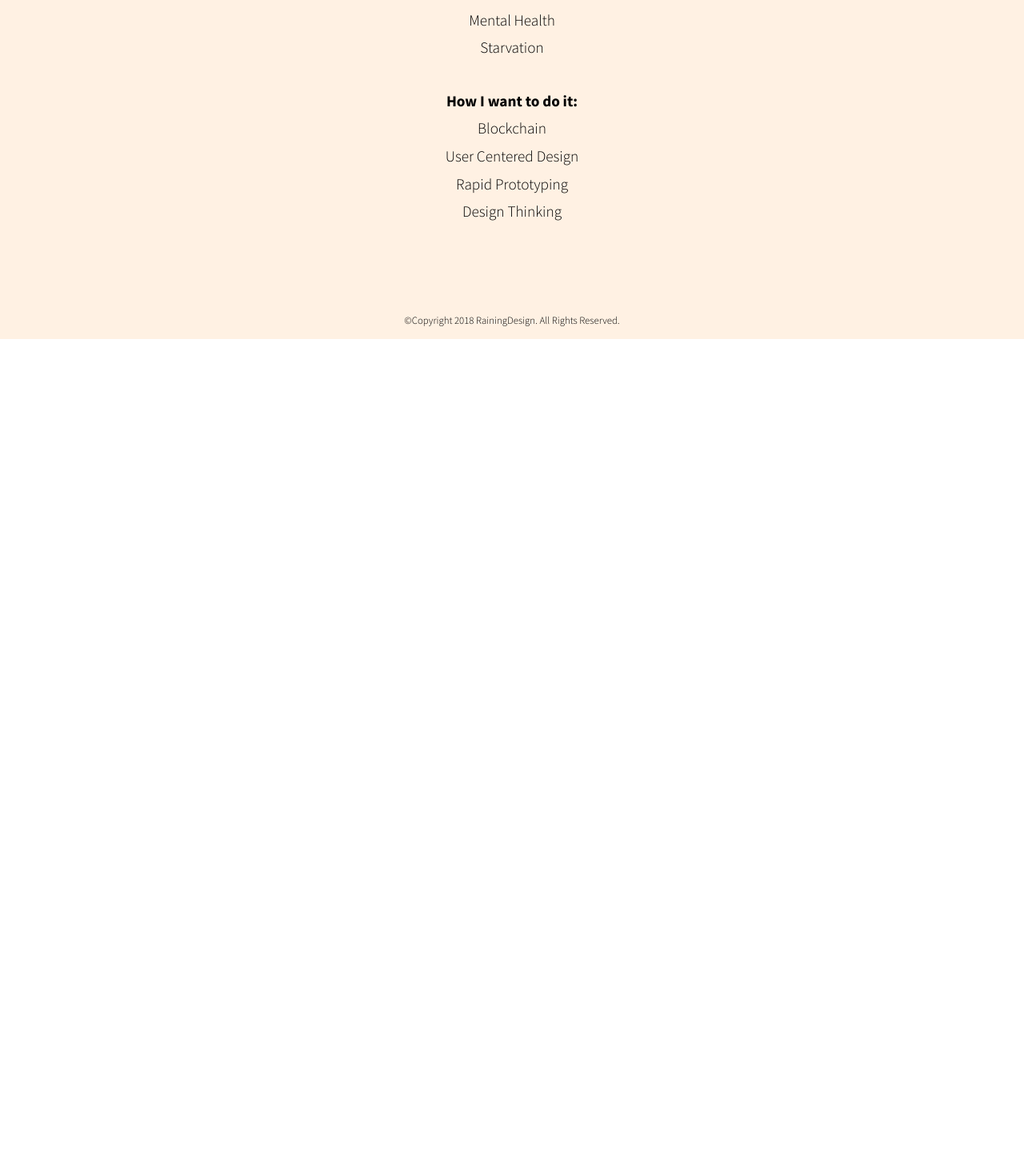
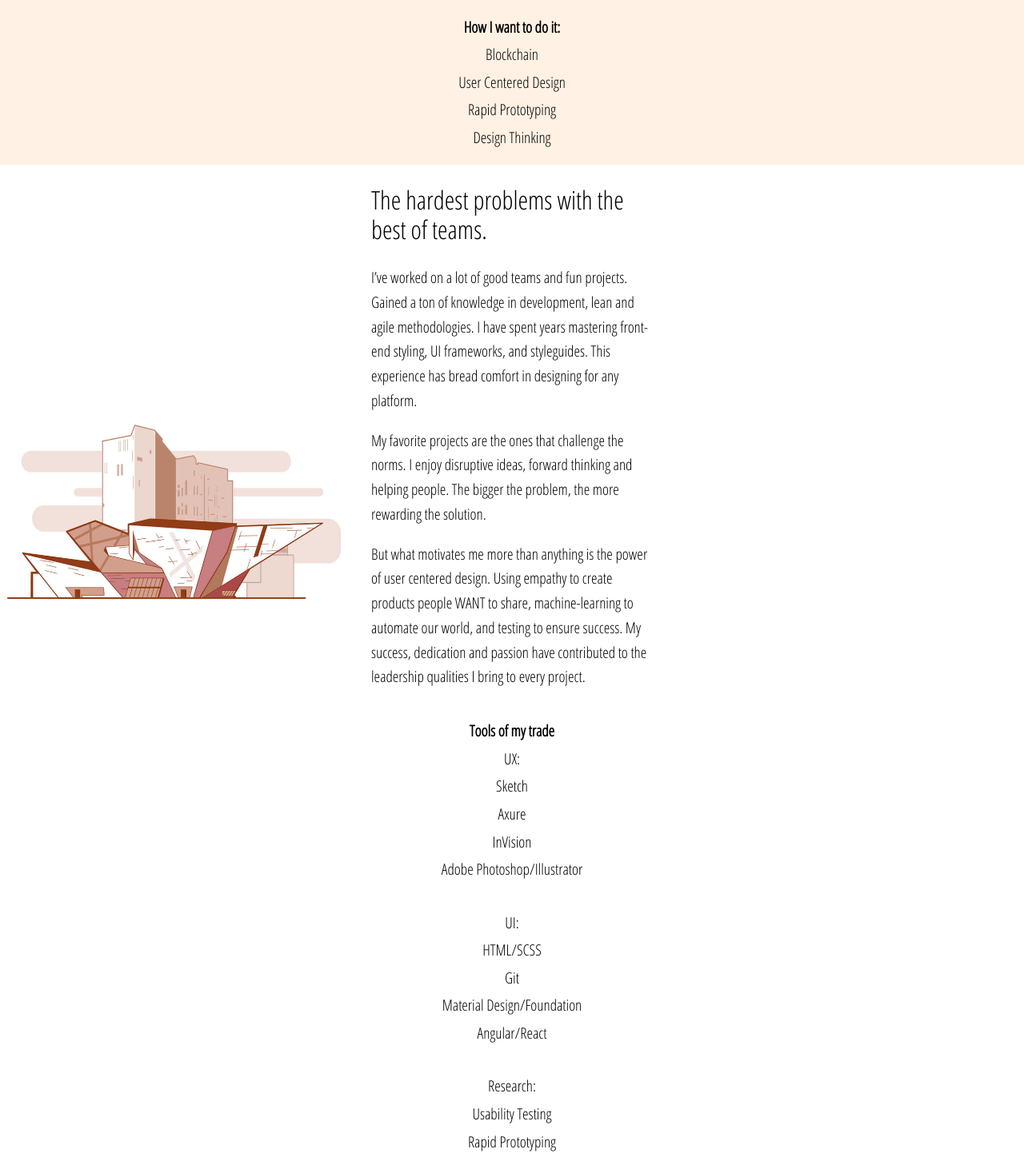
Before and after one commit to wfsterling/raining.design, a Vue app: page / in a window 1280 px wide. Shown: the part 1324-2776 px from the top of the page at 80% size. Before the commit the page ends 1748 px from the top, so only its background shows below. Built offline with nearby package versions, Linux system fonts and the light colour scheme.

Commit message:
adding fontawesome icons

```diff
--- a/src/components/Home.scss
+++ b/src/components/Home.scss
@@ -9,15 +9,84 @@ html, body {
     font-family: 'Source Sans Pro', sans-serif;
     font-weight: 300;
     background-color: white;
+    color: black;
+}
+a {
+    text-decoration: none;
+    color: $primary;
 }
 p {
     font-size: 1.2em;
     line-height: 1.6em;
 }
-h3{
+h1, h2, h3, h4, h5, h6, p, html, body, ul, li, div, i, b, footer {
     font-family: 'Open Sans Condensed', sans-serif;
 }
+h2 {
+    font-weight: 300;
+    font-size: 2em;
+}
+.bg{
+    background-color: white;
+}
+.content {
+    grid-column-start: 2;
+    grid-column-end: 3;
 
+    ul {
+        list-style-type: none;
+        text-align: center;
+        padding-top: 1em;
+        margin-left: 0;
+        padding-left: 0;
+        lh {
+            font-size: 1.2em;
+            font-weight: 700;
+        }
+        li {
+            font-size: 1.2em;
+            line-height: 1.8;
+
+        }
+    }
+}
+.full {
+    width: 100%;
+    margin: 0;
+    padding: 0;
+    float:none;
+}
+.mobile-only {
+    display: none;
+    @media screen and (max-width: 650px){
+        display: inherit;
+    }
+}
+
+.dots {
+    display: grid;
+    grid-template-columns: 1fr 1fr 1fr 1fr 1fr;
+    grid-template-rows: 1fr;
+    width: 80%;
+    justify-self: end;
+    grid-row-gap: 1.2em;
+
+    @media screen and (max-width:500px){
+        grid-row-gap: .8em;
+    }
+}
+.dot {
+    width: 1em;
+    height: 1em;
+    border-radius: 1em;
+    background-color: $accent;
+    @media screen and (max-width:500px){
+        width: .6em;
+        height: .6em;
+    }
+}
+
+// :::SECTIONS:::
 .main-wrapper {
     width: 100%;
 }
@@ -230,31 +299,35 @@ nav {
     background-color: #fff1e3;
     color: black;
     display: grid;
-    grid-template-columns: auto 20em auto;
+    grid-template-columns: auto 22em auto;
 
-    .intro2-content {
-        grid-column-start: 2;
-        grid-column-end: 3;
-    }
-    ul {
-        list-style-type: none;
-        text-align: center;
-        padding-top: 1em;
-        margin-left: 0;
-        padding-left: 0;
-        lh {
-            font-size: 1.2em;
-            font-weight: 700;
-        }
-        li {
-            font-size: 1.2em;
-            line-height: 1.8;
 
-        }
-
-    }
 
 }
+.full.how {
+    max-width: 1900px;
+    color: black;
+    display: grid;
+    grid-template-columns: auto 22em auto;
+    position: relative;
+    background: white url("../assets/art-museum.jpg") 0 20% no-repeat;
+    background-size: 36%;
+    .how-image {
+        position: absolute;
+        left: 0;
+        top: 8em;
+    }
+}
+
+
+
+
+
+
+
+
+
+
 footer {
     width: 100%;
     padding-top: 5em;
@@ -265,42 +338,20 @@ footer {
         font-size: .8em;
 
     }
-}
-.content {
-    max-width: 1300px;
-    width: 100%;
-    margin: 0 auto;
-}
-
-.mobile-only {
-    display: none;
-    @media screen and (max-width: 650px){
-        display: inherit;
+    ul {
+        width: 100%;
+        margin: 0;
+        padding: 0;
+        list-style: none;
+        display: grid;
+        grid-template-columns:  auto auto auto auto;
+        li {
+            font-size: 1.2em;
+            text-align: center;
+        }
     }
 }
 
-.dots {
-    display: grid;
-    grid-template-columns: 1fr 1fr 1fr 1fr 1fr;
-    grid-template-rows: 1fr;
-    width: 80%;
-    justify-self: end;
-    grid-row-gap: 1.2em;
-
-    @media screen and (max-width:500px){
-        grid-row-gap: .8em;
-    }
-}
-.dot {
-    width: 1em;
-    height: 1em;
-    border-radius: 1em;
-    background-color: $accent;
-    @media screen and (max-width:500px){
-        width: .6em;
-        height: .6em;
-    }
-}
 .r1 {
     grid-column-start: 5;
 }
--- a/src/components/Home.vue
+++ b/src/components/Home.vue
@@ -1,8 +1,7 @@
 <template>
   <div class="main-wrapper">
-
+    <!-- INTRO -->
     <div class="intro-wrapper">
-
       <div class="intro">
         <div id="intro-a">
           <h3>Raining Design</h3>
@@ -41,6 +40,7 @@
         </div>
       </div>
 
+      <!-- NAVIGATION -->
       <nav>
         <ul class="navigation">
           <li>About</li>
@@ -56,11 +56,11 @@
       <div class="hero-mobile">
         <img src="../assets/b-profile-mobile.png" />
       </div>
+    </div>
 
-
-    </div>
+    <!-- INTRO 2 -->
     <div class="intro2-wrapper">
-      <div class="intro2-content">
+      <div class="content">
         <p>This version of myself enjoys working with on killer teams
           striving to make a difference. Highly motivated to change
           the world... one design at a time. I’m passionate about life,
@@ -84,10 +84,59 @@
       </ul>
       </div>
 
+
+    </div>
+
+    <div class="full bg how">
+      <!-- <div class="how-image"><img src="../assets/art-museum.jpg"></div> -->
+      <div class="content">
+        <h2>The hardest problems with the best of teams.</h2>
+        <p>I’ve worked on a lot of good teams and fun projects. Gained a ton of knowledge in development, lean and agile methodologies. I have spent years mastering front-end styling, UI frameworks, and styleguides. This experience has bread comfort in designing for any platform.</p>
+        <p>My favorite projects are the ones that challenge the norms. I enjoy disruptive ideas, forward thinking and helping people. The bigger the problem, the more rewarding the solution.</p>
+        <p>But what motivates me more than anything is the power of user centered design. Using empathy to create products people WANT to share, machine-learning to automate our world, and testing to ensure success. My success, dedication and passion have contributed to the leadership qualities I bring to every project.</p>
+
+        <ul>
+          <li class="lh">Tools of my trade</li>
+          <li>UX:</li>
+          <li>Sketch</li>
+          <li>Axure</li>
+          <li>InVision</li>
+          <li>Adobe Photoshop/Illustrator</li>
+        </ul>
+
+        <ul>
+          <li>UI:</li>
+          <li>HTML/SCSS</li>
+          <li>Git</li>
+          <li>Material Design/Foundation</li>
+          <li>Angular/React</li>
+        </ul>
+
+        <ul>
+          <li>Research:</li>
+          <li>Usability Testing</li>
+          <li>Rapid Prototyping</li>
+          <li>Feedback Campaigns</li>
+          <li>Typeform</li>
+          <li>Machine Learning/AI</li>
+        </ul>
+      </div>
+
+
+
+
+
       <footer>
+        <ul>
+          <li><a href="mailto:wfsterling@gmail.com"><font-awesome-icon :icon="['far', 'envelope']"/></a></li>
+          <li><a href="https://linkedin.com/in/wfsterling"><font-awesome-icon :icon="['fab', 'linkedin']"/></a></li>
+          <li><a href="https://github.com/wfsterling"><font-awesome-icon :icon="['fab', 'github']"/></a></li>
+          <li><a href="https://instagram.com/wfsterling"><font-awesome-icon :icon="['fab', 'instagram']"/></a></li>
+        </ul>
         <p>&copy;Copyright 2018 RainingDesign. <span>All Rights Reserved.</span></p>
       </footer>
     </div>
+
   </div>
 </template>
 
--- a/src/main.js
+++ b/src/main.js
@@ -1,5 +1,13 @@
 import Vue from 'vue'
 import App from './App.vue'
+import { library } from '@fortawesome/fontawesome-svg-core'
+import { faEnvelope } from '@fortawesome/free-regular-svg-icons'
+import { faInstagram, faLinkedin, faGithub } from '@fortawesome/free-brands-svg-icons'
+import { FontAwesomeIcon } from '@fortawesome/vue-fontawesome'
+
+library.add(faEnvelope, faInstagram, faLinkedin, faGithub)
+
+Vue.component('font-awesome-icon', FontAwesomeIcon)
 
 Vue.config.productionTip = false
 
```
Also changed, not shown: package.json (+7 -0 lines), src/assets/art-museum.jpg (added), 1 other file (tests, documents, lock files or other folders).
